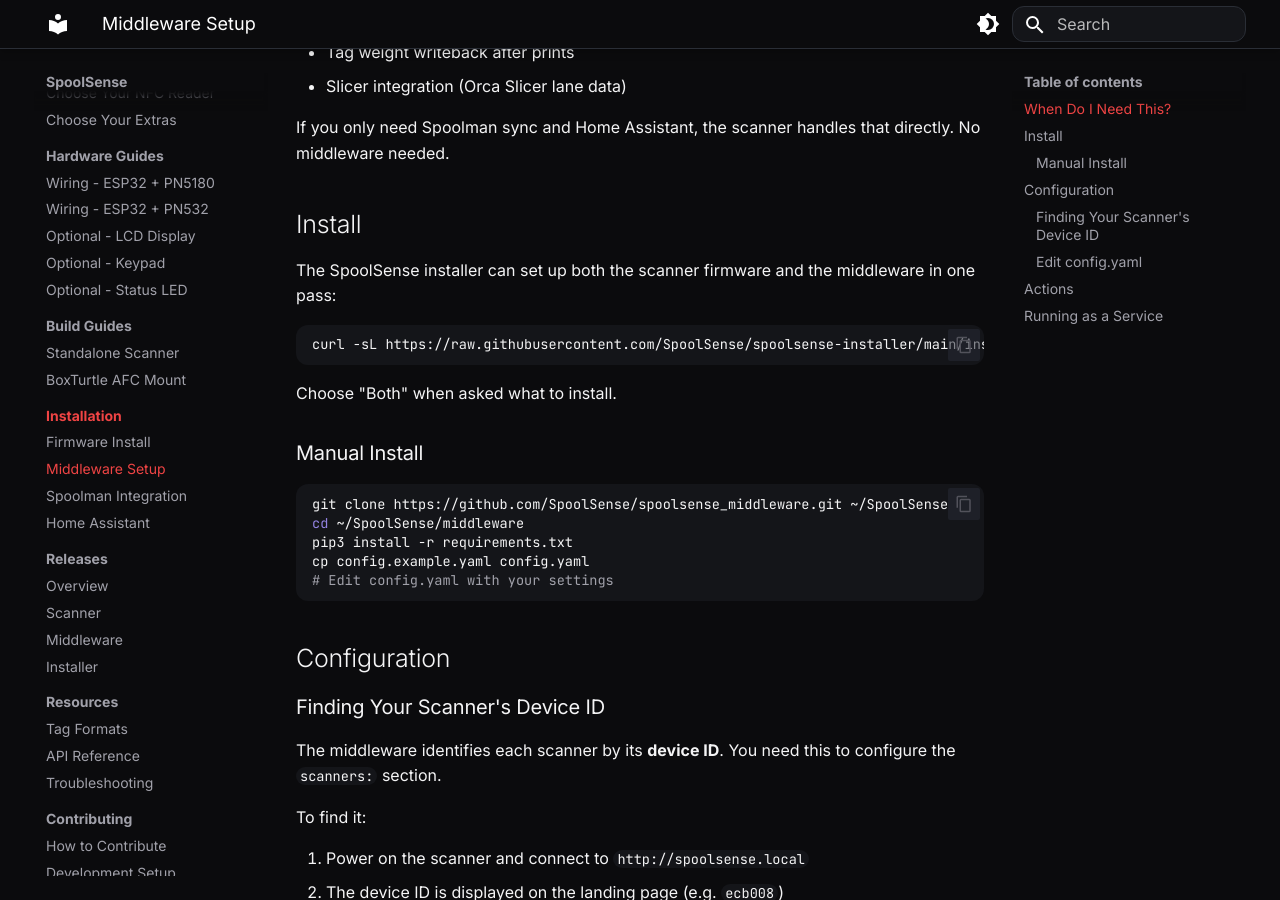
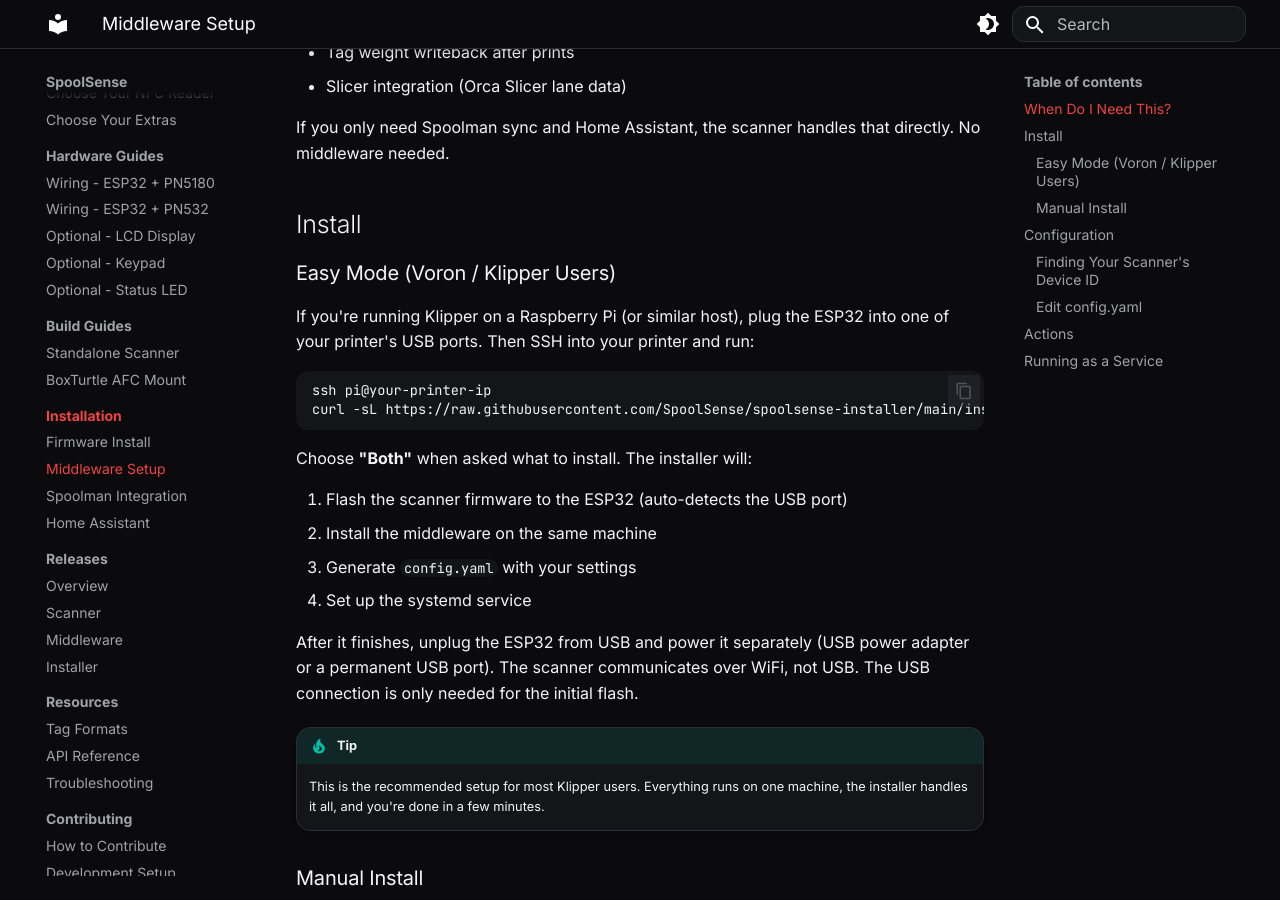
Before and after one commit to SpoolSense/spoolsense.org, an MkDocs documentation site: the page built from docs/installation/middleware.md, in a window 1280 px wide and 900 px high, scrolled down 417 px. Built offline with MkDocs 1.6.1 and Material for MkDocs 9.7.7, drawn with Linux system fonts in a browser that asks for light colours.

Commit message:
docs: add Easy Mode install for Voron/Klipper users — SSH + one command

````diff
--- a/docs/installation/middleware.md
+++ b/docs/installation/middleware.md
@@ -15,13 +15,26 @@ If you only need Spoolman sync and Home Assistant, the scanner handles that dire
 
 ## Install
 
-The SpoolSense installer can set up both the scanner firmware and the middleware in one pass:
+### Easy Mode (Voron / Klipper Users)
+
+If you're running Klipper on a Raspberry Pi (or similar host), plug the ESP32 into one of your printer's USB ports. Then SSH into your printer and run:
 
 ```bash
+ssh pi@your-printer-ip
 curl -sL https://raw.githubusercontent.com/SpoolSense/spoolsense-installer/main/install.sh | bash
 ```
 
-Choose "Both" when asked what to install.
+Choose **"Both"** when asked what to install. The installer will:
+
+1. Flash the scanner firmware to the ESP32 (auto-detects the USB port)
+2. Install the middleware on the same machine
+3. Generate `config.yaml` with your settings
+4. Set up the systemd service
+
+After it finishes, unplug the ESP32 from USB and power it separately (USB power adapter or a permanent USB port). The scanner communicates over WiFi, not USB. The USB connection is only needed for the initial flash.
+
+!!! tip
+    This is the recommended setup for most Klipper users. Everything runs on one machine, the installer handles it all, and you're done in a few minutes.
 
 ### Manual Install
 
````
